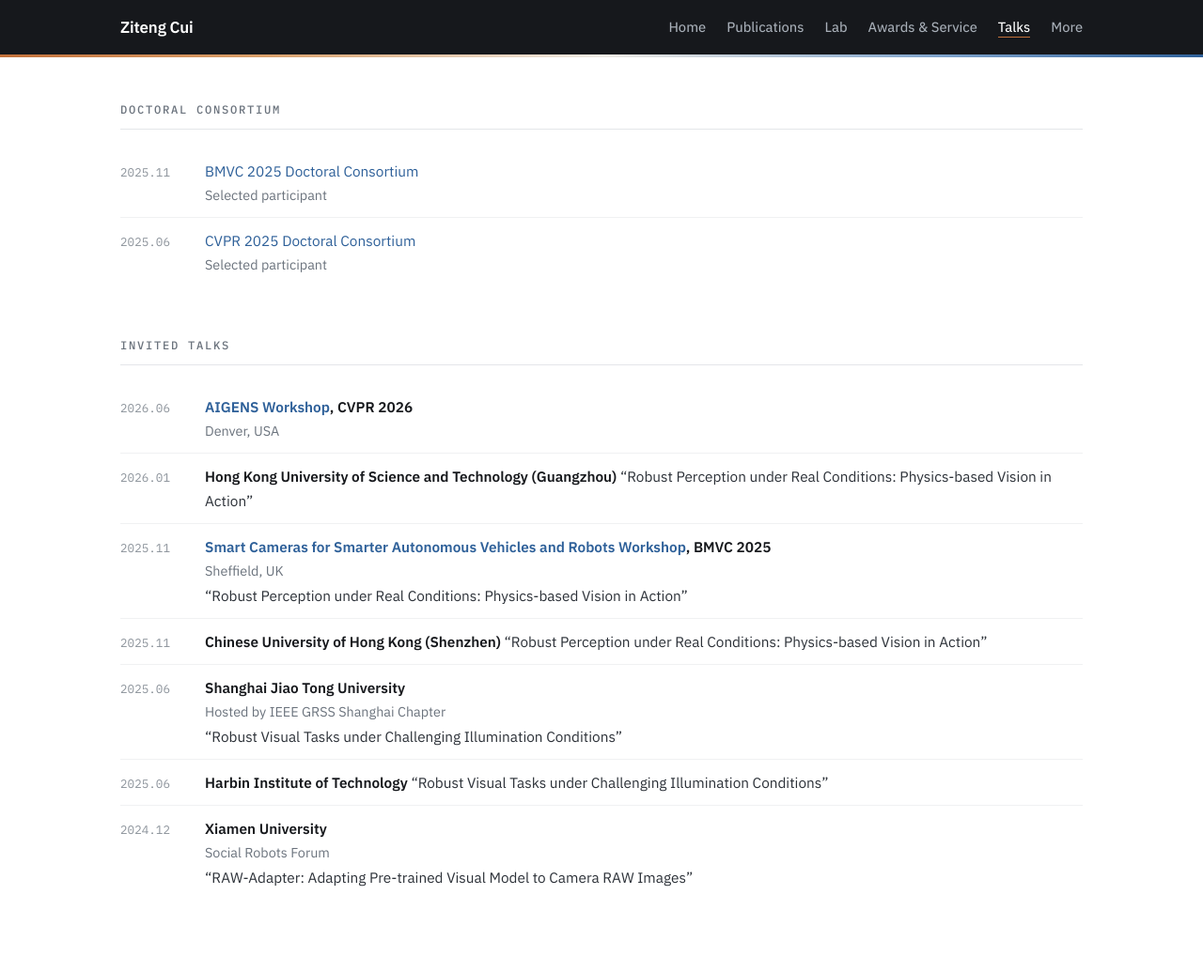
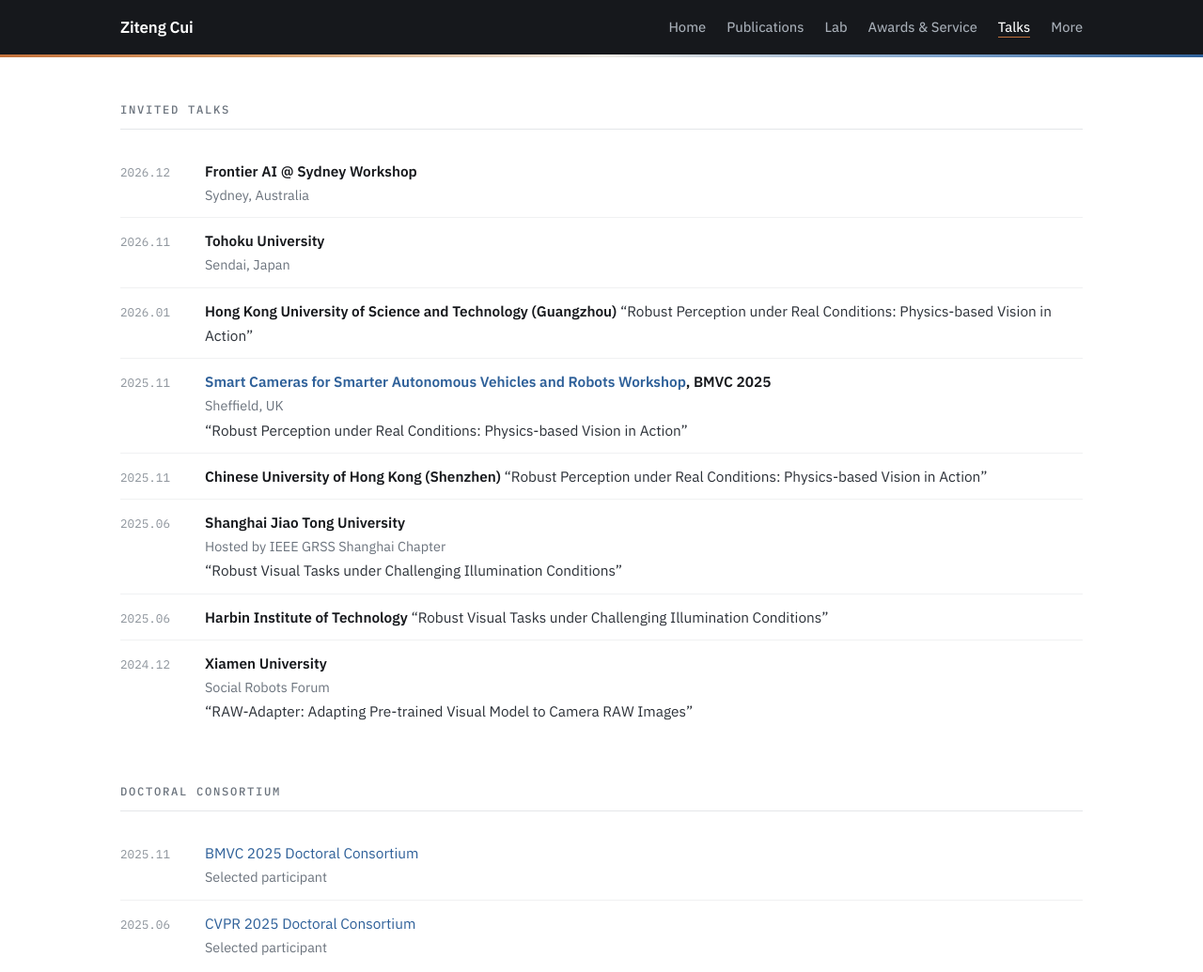
Before and after one commit to cuiziteng/cuiziteng.github.io, a plain HTML site: page talks.html in a window 1280 px wide. Shown: the top 1035 px of the page at 94% size. Drawn offline with Linux system fonts and the light colour scheme.

Commit message:
Update talks.html

```diff
--- a/talks.html
+++ b/talks.html
@@ -36,32 +36,21 @@
     venue and date in the <span class="where"> line below it.
   -->
 
-<section>
-    <h2 class="sec-head">Doctoral Consortium</h2>
-    <ul class="entries">
-      <li>
-        <span class="yr">2025.11</span>
-        <span class="what"><a href="https://bmvc2025.bmva.org/calls/doctoral-consortium/">BMVC 2025 Doctoral Consortium</a>
-          <span class="where">Selected participant</span>
-        </span>
-      </li>
-      <li>
-        <span class="yr">2025.06</span>
-        <span class="what"><a href="https://cvpr.thecvf.com/Conferences/2025/CallForDoctoralConsortium">CVPR 2025 Doctoral Consortium</a>
-          <span class="where">Selected participant</span>
-        </span>
-      </li>
-    </ul>
-  </section>
-
   <section>
     <h2 class="sec-head">Invited Talks</h2>
     <ul class="entries">
 
       <li>
-        <span class="yr">2026.06</span>
-        <span class="what"><strong><a href="https://ai4streaming-workshop.github.io/">AIGENS Workshop</a>, CVPR 2026</strong>
-          <span class="where">Denver, USA</span>
+        <span class="yr">2026.12</span>
+        <span class="what"><strong>Frontier AI @ Sydney Workshop</strong>
+          <span class="where">Sydney, Australia</span>
+        </span>
+      </li>
+
+      <li>
+        <span class="yr">2026.11</span>
+        <span class="what"><strong>Tohoku University</strong>
+          <span class="where">Sendai, Japan</span>
         </span>
       </li>
 
@@ -113,7 +102,23 @@
     </ul>
   </section>
 
-
+<section>
+    <h2 class="sec-head">Doctoral Consortium</h2>
+    <ul class="entries">
+      <li>
+        <span class="yr">2025.11</span>
+        <span class="what"><a href="https://bmvc2025.bmva.org/calls/doctoral-consortium/">BMVC 2025 Doctoral Consortium</a>
+          <span class="where">Selected participant</span>
+        </span>
+      </li>
+      <li>
+        <span class="yr">2025.06</span>
+        <span class="what"><a href="https://cvpr.thecvf.com/Conferences/2025/CallForDoctoralConsortium">CVPR 2025 Doctoral Consortium</a>
+          <span class="where">Selected participant</span>
+        </span>
+      </li>
+    </ul>
+  </section>
 
   <!-- <section>
     <h2 class="sec-head">Academic Visits</h2>
```
